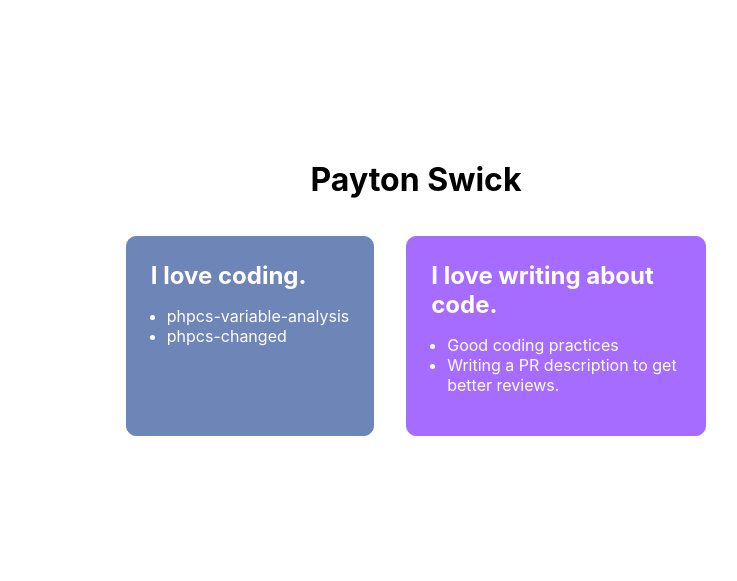
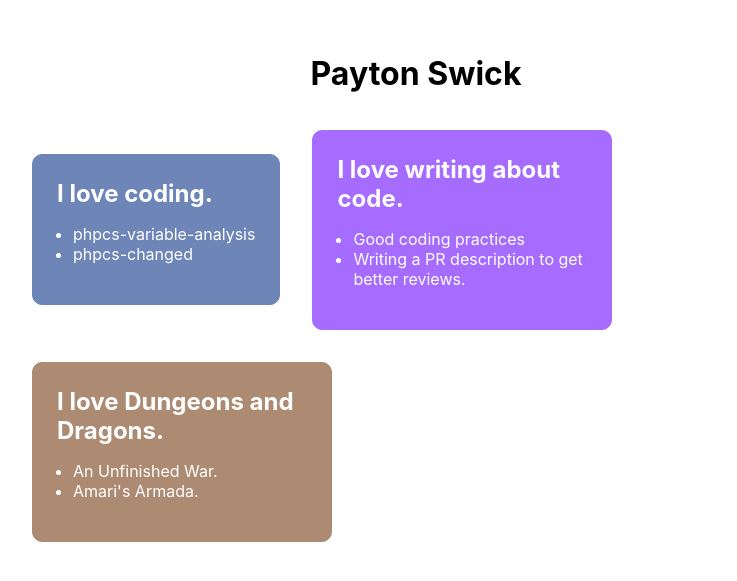
Before and after one commit to sirbrillig/foolorddotcom, a Next.js app: page / in a window 1280 px wide. Shown: the part 105-686 px from the top of the page, without its empty margins (224-961 px from the left). Built offline with nearby package versions, Linux system fonts and the light colour scheme.

Commit message:
Add some dnd links

```diff
--- a/pages/index.tsx
+++ b/pages/index.tsx
@@ -29,6 +29,17 @@ const codeBlogLinks: InterestLink[] = [
 	},
 ];
 
+const dndDBlogLinks: InterestLink[] = [
+	{
+		name: "An Unfinished War.",
+		url: "https://thesahrencampaign.wordpress.com/",
+	},
+	{
+		name: "Amari's Armada.",
+		url: "https://amarisarmada.wordpress.com/",
+	},
+];
+
 const Home: NextPage = () => {
 	return (
 		<div className={styles.container}>
@@ -44,9 +55,10 @@ const Home: NextPage = () => {
 			<main className={styles.main}>
 				<h1>Payton Swick</h1>
 
-				<div className={styles.interests}>
+				<div className={styles.grid}>
 					<Interest className={styles['interest__code']} title="I love coding." links={codingProjects} />
 					<Interest className={styles['interest__code-blog']} title="I love writing about code." links={codeBlogLinks} />
+					<Interest className={styles['interest__dnd']} title="I love Dungeons and Dragons." links={dndDBlogLinks} />
 				</div>
 			</main>
 		</div>
--- a/styles/Home.module.css
+++ b/styles/Home.module.css
@@ -1,6 +1,7 @@
 .container {
 	--interest-code-color: #6E85B7;
 	--interest-code-blog-color: #A66CFF;
+	--interest-dnd-blog-color: #AD8B73;
 }
 
 .container {
@@ -73,7 +74,7 @@
 .grid {
 	display: flex;
 	align-items: center;
-	justify-content: center;
+	justify-content: left;
 	flex-wrap: wrap;
 	max-width: 800px;
 }
@@ -105,10 +106,6 @@
 	line-height: 1.5;
 }
 
-.interests {
-	display: flex;
-}
-
 .interest__code {
 	border-color: var(--interest-code-color);
 	background-color: var(--interest-code-color);
@@ -118,6 +115,12 @@
 .interest__code-blog {
 	border-color: var(--interest-code-blog-color);
 	background-color: var(--interest-code-blog-color);
+	color: #fff;
+}
+
+.interest__dnd {
+	border-color: var(--interest-dnd-blog-color);
+	background-color: var(--interest-dnd-blog-color);
 	color: #fff;
 }
 
```
